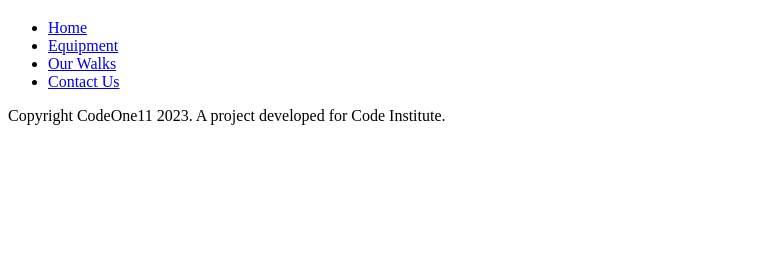
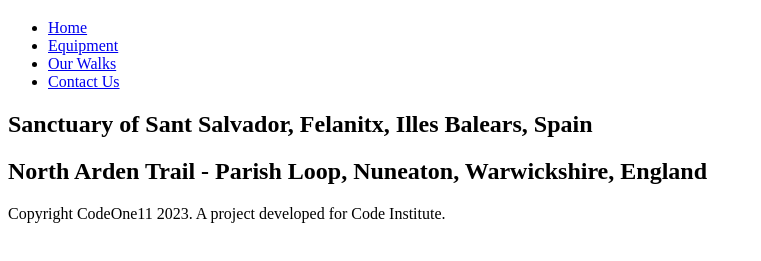
Before and after one commit to one1189/wonder-walkers, a plain HTML site: page walks.html in a window 1280 px wide. Shown: the part 61-322 px from the top of the page, without its empty margins (0-761 px from the left). Drawn offline with Linux system fonts and the light colour scheme.

Commit message:
Add initial content to walks page and comments for future reference

```diff
--- a/walks.html
+++ b/walks.html
@@ -33,6 +33,20 @@
         </nav>
     </div>
 
+    <h2>Sanctuary of Sant Salvador, Felanitx, Illes Balears, Spain</h2>
+    <!--Images-->
+    <!--Distance: Time: Difficulty: Elevation: -->
+    <!--Description-->
+    <!--Link to all trails-->
+    <!--Map-->
+
+    <h2>North Arden Trail - Parish Loop, Nuneaton, Warwickshire, England </h2>
+    <!--Images-->
+    <!--Distance: Time: Difficulty: Elevation: -->
+    <!--Description-->
+    <!--Link to all trails-->
+    <!--Map-->
+
     <footer>
         <p>Copyright CodeOne11 2023. A project developed for Code Institute.</p>
     </footer>
```
